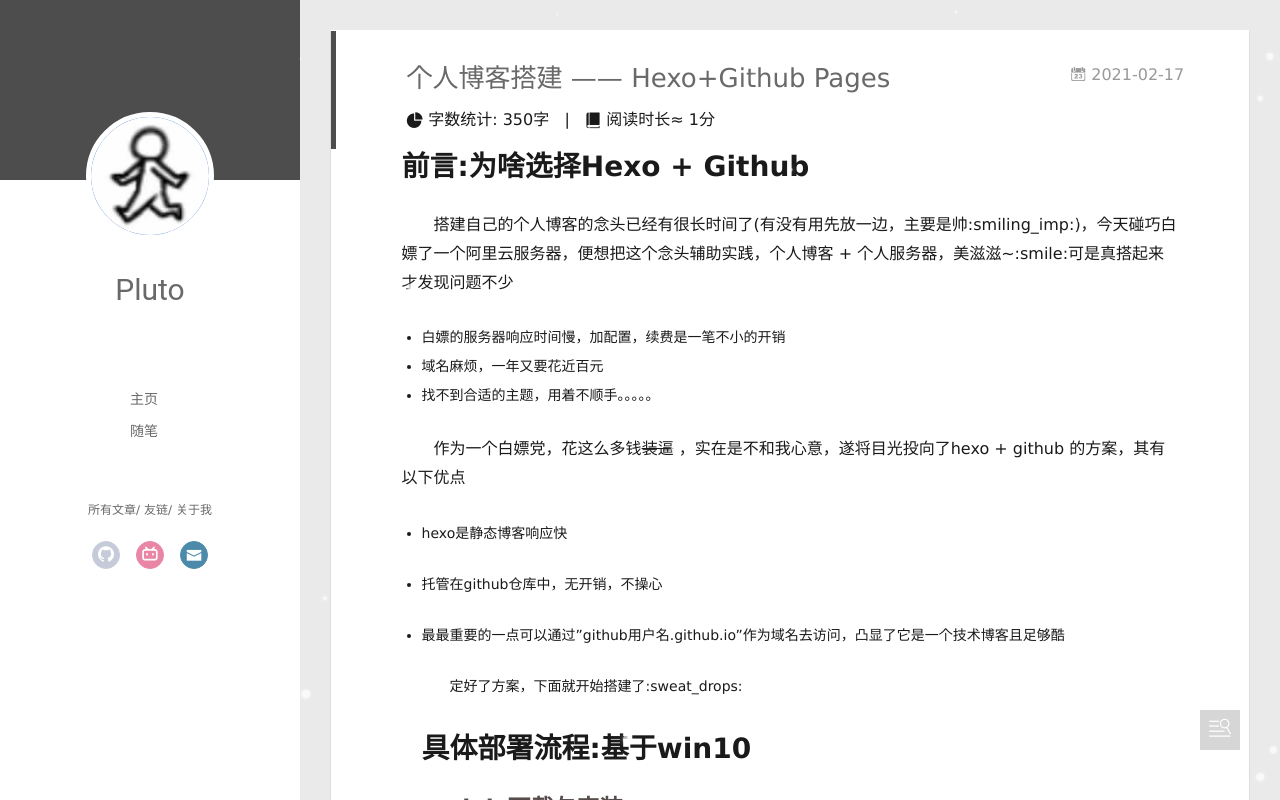
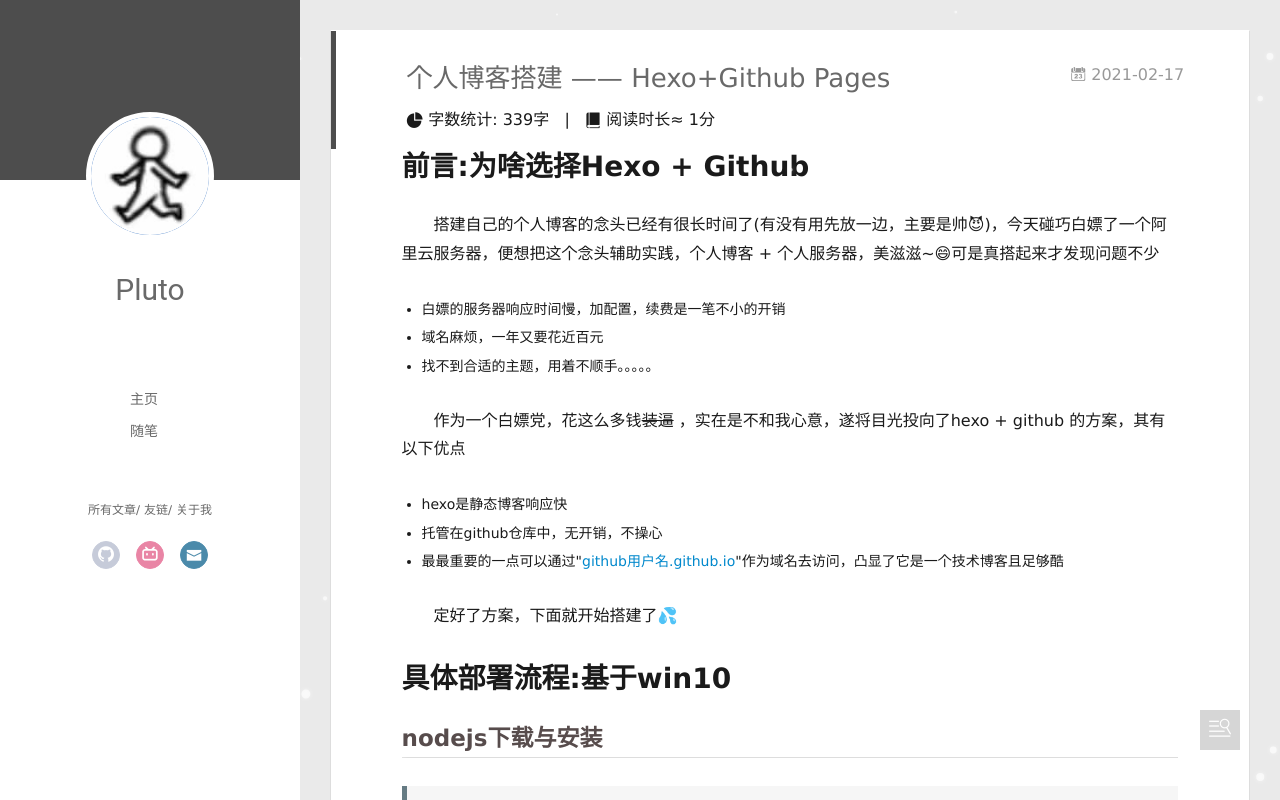
Before and after one commit to JiangShanCode/JiangShanCode.github.io, a plain HTML site: page 2021/02/17/个人博客搭建-——-Hexo-Github-Pages/index.html in a window 1280 px wide. Drawn offline with Linux system fonts and the light colour scheme; some packages are replaced by stand-ins of ours; animation ran at ten frames a second; a script that the page names is missing.

Commit message:
Site updated: 2021-02-18 01:12:21

```diff
--- a/2021/02/17/个人博客搭建-——-Hexo-Github-Pages/index.html
+++ b/2021/02/17/个人博客搭建-——-Hexo-Github-Pages/index.html
@@ -10,12 +10,12 @@
   <meta name="generator" content="hexo-theme-yilia-plus">
   <meta name="viewport" content="width=device-width, initial-scale=1, maximum-scale=1">
 
-  <meta name="description" content="前言:为啥选择Hexo + Github&amp;emsp;&amp;emsp;搭建自己的个人博客的念头已经有很长时间了(有没有用先放一边，主要是帅:smiling_imp:)，今天碰巧白嫖了一个阿里云服务器，便想把这个念头辅助实践，个人博客 + 个人服务器，美滋滋~:smile:可是真搭起来才发现问题不少  白嫖的服务器响应时间慢，加配置，续费是一笔不小的开销 域名麻烦，一年又要花近百元 找不到合适的主题，用着">
+  <meta name="description" content="前言:为啥选择Hexo + Github   搭建自己的个人博客的念头已经有很长时间了(有没有用先放一边，主要是帅😈)，今天碰巧白嫖了一个阿里云服务器，便想把这个念头辅助实践，个人博客 + 个人服务器，美滋滋~😄可是真搭起来才发现问题不少  白嫖的服务器响应时间慢，加配置，续费是一笔不小的开销 域名麻烦，一年又要花近百元 找不到合适的主题，用着不顺手。。。。。">
 <meta property="og:type" content="article">
 <meta property="og:title" content="个人博客搭建 —— Hexo+Github Pages">
 <meta property="og:url" content="http://example.com/2021/02/17/%E4%B8%AA%E4%BA%BA%E5%8D%9A%E5%AE%A2%E6%90%AD%E5%BB%BA-%E2%80%94%E2%80%94-Hexo-Github-Pages/index.html">
 <meta property="og:site_name" content="JS的个人站">
-<meta property="og:description" content="前言:为啥选择Hexo + Github&amp;emsp;&amp;emsp;搭建自己的个人博客的念头已经有很长时间了(有没有用先放一边，主要是帅:smiling_imp:)，今天碰巧白嫖了一个阿里云服务器，便想把这个念头辅助实践，个人博客 + 个人服务器，美滋滋~:smile:可是真搭起来才发现问题不少  白嫖的服务器响应时间慢，加配置，续费是一笔不小的开销 域名麻烦，一年又要花近百元 找不到合适的主题，用着">
+<meta property="og:description" content="前言:为啥选择Hexo + Github   搭建自己的个人博客的念头已经有很长时间了(有没有用先放一边，主要是帅😈)，今天碰巧白嫖了一个阿里云服务器，便想把这个念头辅助实践，个人博客 + 个人服务器，美滋滋~😄可是真搭起来才发现问题不少  白嫖的服务器响应时间慢，加配置，续费是一笔不小的开销 域名麻烦，一年又要花近百元 找不到合适的主题，用着不顺手。。。。。">
 <meta property="og:locale" content="en_US">
 <meta property="og:image" content="https://img-blog.csdnimg.cn/20210216233645627.png?x-ossprocess=image/watermark,type_ZmFuZ3poZW5naGVpdGk,shadow_10,text_aHR0cHM6Ly9ibG9nLmNzZG4ubmV0L3dlaXhpbl80MzI0Mjk5MQ==,size_16,color_FFFFFF,t_70">
 <meta property="og:image" content="https://img-blog.csdnimg.cn/20210216234952742.png#pic_center">
@@ -227,7 +227,7 @@
       <!-- 百度字体平台:http://fontstore.baidu.com/static/editor/index.html -->
       <i class="icon-statistics"></i>
       <span class="post-meta-item-text"> 字数统计:</span>
-      <span class="post-count">350字</span>
+      <span class="post-count">339字</span>
     </span>
   </span>
 
@@ -247,35 +247,36 @@
 
   <div class="article-entry" itemprop="articleBody">
 
-    <h1 id="前言-为啥选择Hexo-Github"><a href="#前言-为啥选择Hexo-Github" class="headerlink" title="前言:为啥选择Hexo + Github"></a>前言:为啥选择Hexo + Github</h1><p>&emsp;&emsp;搭建自己的个人博客的念头已经有很长时间了(有没有用先放一边，主要是帅:smiling_imp:)，今天碰巧白嫖了一个阿里云服务器，便想把这个念头辅助实践，个人博客 + 个人服务器，美滋滋~:smile:可是真搭起来才发现问题不少</p>
+    <h1 id="前言-为啥选择Hexo-Github">前言:为啥选择Hexo + Github</h1>
+<p>  搭建自己的个人博客的念头已经有很长时间了(有没有用先放一边，主要是帅😈)，今天碰巧白嫖了一个阿里云服务器，便想把这个念头辅助实践，个人博客 + 个人服务器，美滋滋~😄可是真搭起来才发现问题不少</p>
 <ul>
 <li>白嫖的服务器响应时间慢，加配置，续费是一笔不小的开销</li>
 <li>域名麻烦，一年又要花近百元</li>
 <li>找不到合适的主题，用着不顺手。。。。。</li>
 </ul>
 <a id="more"></a>
-
-<p>&emsp;&emsp;作为一个白嫖党，花这么多钱<del>装逼</del> ，实在是不和我心意，遂将目光投向了hexo + github 的方案，其有以下优点</p>
+<p>  作为一个白嫖党，花这么多钱<s>装逼</s> ，实在是不和我心意，遂将目光投向了hexo + github 的方案，其有以下优点</p>
 <ul>
-<li><p>hexo是静态博客响应快</p>
-</li>
-<li><p>托管在github仓库中，无开销，不操心</p>
-</li>
-<li><p>最最重要的一点可以通过”github用户名.github.io”作为域名去访问，凸显了它是一个技术博客且足够酷</p>
-<p>&emsp;&emsp;定好了方案，下面就开始搭建了:sweat_drops:</p>
-<h1 id="具体部署流程-基于win10"><a href="#具体部署流程-基于win10" class="headerlink" title="具体部署流程:基于win10"></a>具体部署流程:基于win10</h1><h2 id="nodejs下载与安装"><a href="#nodejs下载与安装" class="headerlink" title="nodejs下载与安装"></a>nodejs下载与安装</h2></li>
+<li>hexo是静态博客响应快</li>
+<li>托管在github仓库中，无开销，不操心</li>
+<li>最最重要的一点可以通过&quot;<a target="_blank" rel="noopener" href="http://xn--github-8h6jw94g4v9a.github.io">github用户名.github.io</a>&quot;作为域名去访问，凸显了它是一个技术博客且足够酷</li>
 </ul>
+<p>  定好了方案，下面就开始搭建了💦</p>
+<h1 id="具体部署流程-基于win10">具体部署流程:基于win10</h1>
+<h2 id="nodejs下载与安装">nodejs下载与安装</h2>
 <blockquote>
-<p><a target="_blank" rel="noopener" href="http://nodejs.org/">nodejs下载地址</a><br><img src="https://img-blog.csdnimg.cn/20210216233645627.png?x-ossprocess=image/watermark,type_ZmFuZ3poZW5naGVpdGk,shadow_10,text_aHR0cHM6Ly9ibG9nLmNzZG4ubmV0L3dlaXhpbl80MzI0Mjk5MQ==,size_16,color_FFFFFF,t_70"></p>
+<p><a target="_blank" rel="noopener" href="http://nodejs.org">nodejs下载地址</a><br>
+<img src="https://img-blog.csdnimg.cn/20210216233645627.png?x-ossprocess=image/watermark,type_ZmFuZ3poZW5naGVpdGk,shadow_10,text_aHR0cHM6Ly9ibG9nLmNzZG4ubmV0L3dlaXhpbl80MzI0Mjk5MQ==,size_16,color_FFFFFF,t_70" alt=""></p>
 <center>选择左边的LTS版(长期支持版)下载</center>
 </blockquote>
-<p>&emsp;&emsp;下载完成后一路下一步就行了，完成后打开cmd输入以下命令，看看是否安装成功</p>
+<p>  下载完成后一路下一步就行了，完成后打开cmd输入以下命令，看看是否安装成功</p>
 <figure class="highlight bash"><table><tr><td class="gutter"><pre><span class="line">1</span><br><span class="line">2</span><br></pre></td><td class="code"><pre><span class="line">node -v</span><br><span class="line">npm -v</span><br></pre></td></tr></table></figure>
-<p>&emsp;&emsp;出现版本号及成功:v:</p>
+<p>  出现版本号及成功✌️</p>
 <blockquote>
 <p><img src="https://img-blog.csdnimg.cn/20210216234952742.png#pic_center" alt="在这里插入图片描述"></p>
 </blockquote>
-<h1 id="结语与总结"><a href="#结语与总结" class="headerlink" title="结语与总结"></a>结语与总结</h1>
+<h1 id="结语与总结">结语与总结</h1>
+
 
 
 
@@ -450,7 +451,7 @@
 		isTag: false,
 		isCategory: false,
 		open_in_new: true,
-		toc_hide_index: true,
+		toc_hide_index: false,
 		root: "/",
 		innerArchive: true,
 		showTags: true
```
Also changed, not shown: archives/2021/02/index.html (+1 -1 lines), archives/2021/index.html (+1 -1 lines), archives/index.html (+1 -1 lines), index.html (+3 -2 lines), tags/hexo/index.html (+1 -1 lines), tags/个人博客/index.html (+1 -1 lines).
